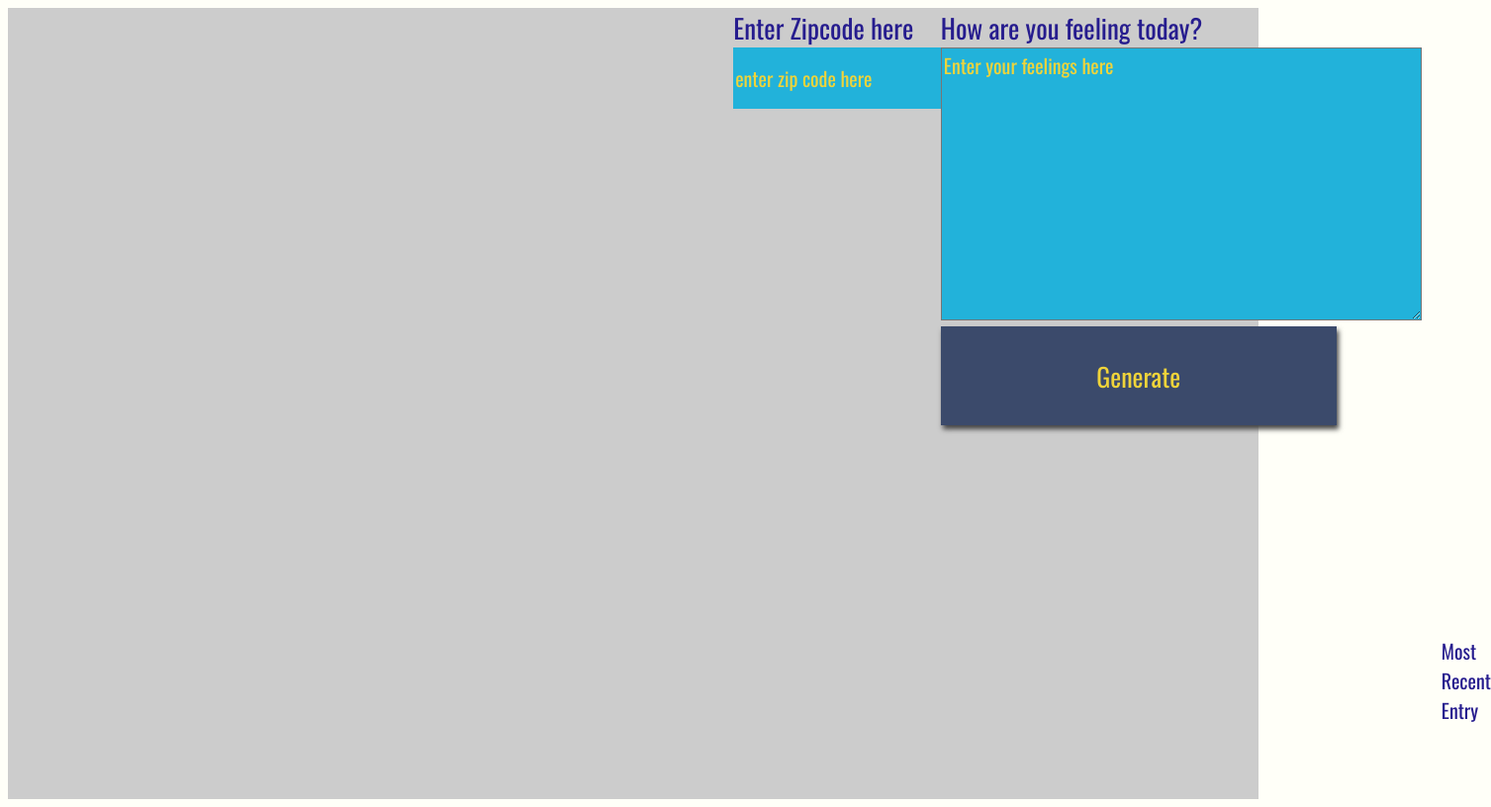
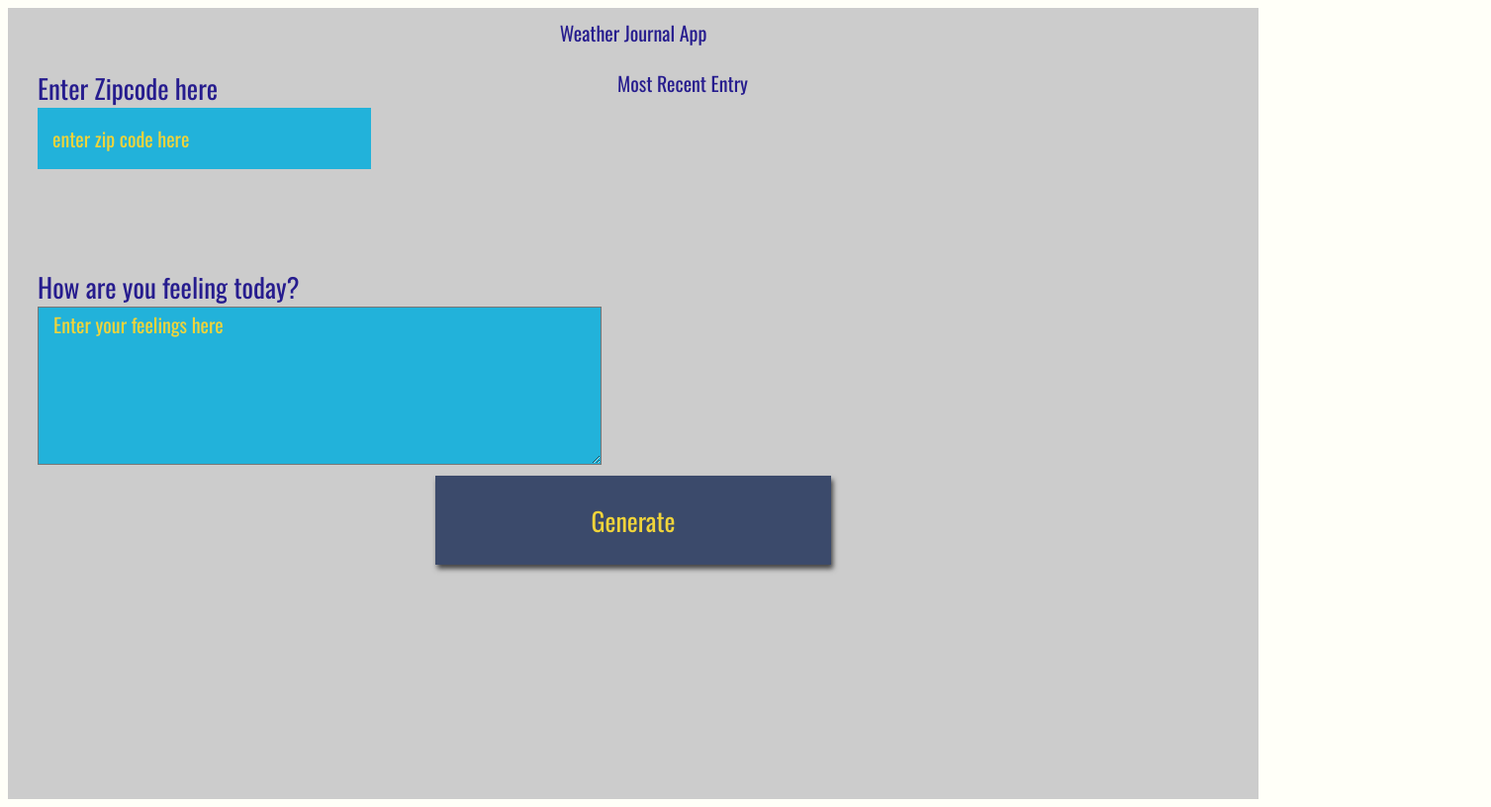
Before and after one commit to moribello/weather-journal, a plain HTML site: page website/index.html in a window 1280 px wide. Shown: the whole page at 99% size, 1507 px wide, since content can reach past the window. Drawn offline with nearby package versions, Linux system fonts and the light colour scheme; a web font is replaced by a local one.

Commit message:
feat: Fix CSS so page is readable

```diff
--- a/website/app.js
+++ b/website/app.js
@@ -22,23 +22,20 @@ function buttonClick(evt){
 
 }
 
-app.get('/', function(req, res){
-    res.send("hellow world");
-})
 /* Function to GET Web API Data*/
-// const getWeather = async (baseURL, zipCode, key)=>{
-//
-//   const res = await fetch(baseURL+zipCode+key)
-//   try {
-//
-//     const data = await res.json();
-//     console.log(data)
-//     return data;
-//   }  catch(error) {
-//     console.log("error", error);
-//     // appropriately handle the error
-//   }
-// }
+const getWeather = async (baseURL, zipCode, key)=>{
+
+   const res = await fetch(baseURL+zipCode+key)
+   try {
+
+     const data = await res.json();
+     console.log(data)
+     return data;
+   }  catch(error) {
+     console.log("error", error);
+     // appropriately handle the error
+   }
+ }
 // /* Function to POST data */
 // const postData = async ( url = '', data = {})=>{
 //     console.log(data);
--- a/website/index.html
+++ b/website/index.html
@@ -6,20 +6,17 @@
 <link href="https://fonts.googleapis.com/css?family=Oswald:400,600,700|Ranga:400,700&display=swap" rel="stylesheet">
 <link rel="stylesheet" href="style.css">
 </head>
+
 <body>
-<div id = "app">
-  <div class ="headline">
-    Weather Journal App
-  </div>
-  <div class ="zipRow">
+<div id = "mainContainer">
+    <div id = "header">Weather Journal App</div>
+    <div id ="zipArea">
         <label for="zip">Enter Zipcode here</label>
         <input type="text" id="zip" placeholder="enter zip code here">
     </div>
-  <div class ="feel">
+    <div id ="feel">
         <label for="feelings">How are you feeling today?</label>
         <textarea class= "myInput" id="feelings" placeholder="Enter your feelings here" rows="9" cols="50"></textarea>
-
-    <button id="generate" type = "submit"> Generate </button>
     </div>
   <div id ="recentEntry">
     <div class = "title">Most Recent Entry</div>
@@ -29,6 +26,10 @@
            <div id = "content"></div>
       </div>
   </div>
+    <div id="buttonArea">
+          <button id="generate" type = "submit"> Generate </button>
+    </div>
+
 </div>
 
 <script src="app.js" type="text/javascript"></script>
--- a/website/style.css
+++ b/website/style.css
@@ -2,24 +2,67 @@ body{
     background: #fffff8;
     font-family: -apple-system, BlinkMacSystemFont, sans-serif;
 }
-
-#app{
+/*"mainContainer" is the new grid layout, which will replace "app"*/
+#mainContainer {
     display: grid;
-    grid-template-rows: 30px 200px 200px 30px;
-    /*grid-auto-rows: minmax(150px, auto);*/
-    grid-template-columns: 75% 15%;
-    grid-template-template-areas:
+    grid-template-columns: 600px 1fr;
+    grid-template-rows: 60px 200px 200px 30px;
+    grid-gap: 1px;
+    grid-template-areas:
         "hd hd"
-        "zip zip"
-        "feel" "mre"
-        "gen" "gen";
+        "zip mre"
+        "feel mre"
+        "gen gen";
+    justify-content: center;
     height:100vh;
     background: #cccccc;
     color: #261C8E;
-    justify-content: center;
-    grid-gap: 1em;
     font-size: 20px;
     font-family: 'Oswald', sans-serif;
+}
+
+#header {
+    grid-area: hd;
+    display: flex;
+    flex-direction: row;
+    min-width: inherit;
+    justify-content: center;
+    padding: 10px 20px;
+}
+#zipArea{
+    grid-area: zip;
+    display: flex;
+    flex-direction: column;
+    padding-left: 15px;
+    margin-left: 15px;
+}
+
+#feel{
+    grid-area: feel;
+    display: flex;
+    flex-direction: column;
+    padding-left: 15px;
+    margin-left: 15px;
+}
+
+#recentEntry{
+    grid-area: mre;
+    display: flex;
+    flex-display: column;
+    padding-left: 15px;
+}
+
+.recentEntryText{
+    padding: 2px 15px;
+    color: #000000;
+}
+#buttonArea{
+    grid-area: gen;
+    display: flex;
+    flex-direction: row;
+    margin-top: 10px;
+    align-content: center;
+    justify-content: center;
 }
 
 .holder{
@@ -27,12 +70,11 @@ body{
 }
 
 .entry{
-    background: #cccccc;
+    background: #eeeeee;
 }
-#zipRow{
-    grid-area: zip;
-    display: flex;
-    flex-direction: column;
+
+.myInput{
+    padding-left: 15px;
 }
 
 #entryHolder{
@@ -51,20 +93,11 @@ body{
 
 }
 
-#headline {
-    grid-area: hd;
-    display: flex;
-    flex-direction: row;
-    align-items: center;
-}
+
 .title{
 
 }
-#recentEntry{
-    grid-area: mre;
-    display: flex;
-    flex-display: column;
-}
+
 
 /*  Basic Styling To Override Default For Basic HTML Elements */
 label{
@@ -78,6 +111,7 @@ input{
     width: 320px;
     background:#22b2da;
     color: #f0d43a;
+    padding-left: 15px;
     font-size: 20px;
     font-family: 'Oswald', sans-serif;
     border: none;
@@ -86,7 +120,7 @@ input{
 button{
     z-index: 3;
     width: 400px;
-    height: 100px;
+    height: 90px;
     background: #3b4a6b;
     color: #f0d43a;
     font-size: 26px;
```
Also changed, not shown: website/Test01.html (added, +19 -0 lines). Lines whose indentation alone changed are shown as unchanged.
